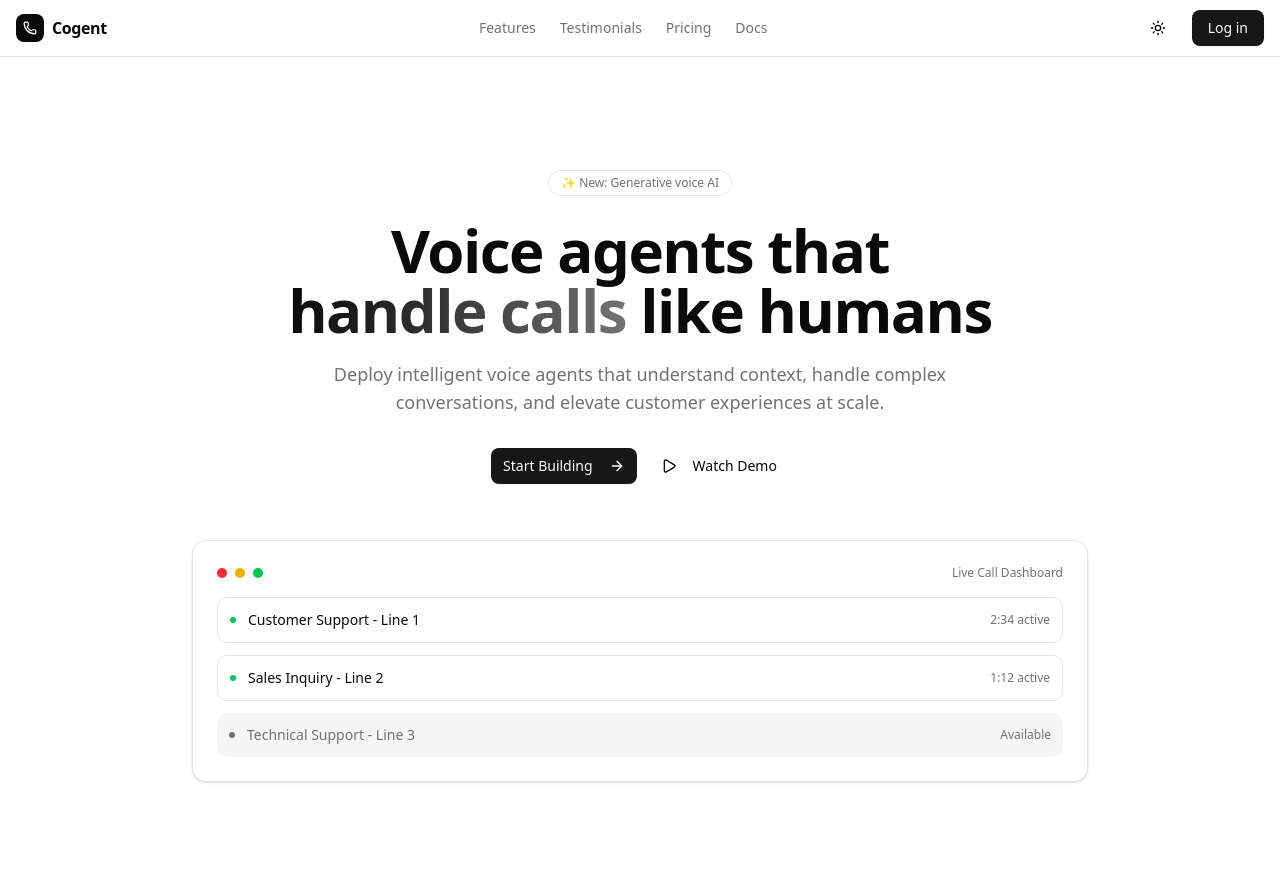
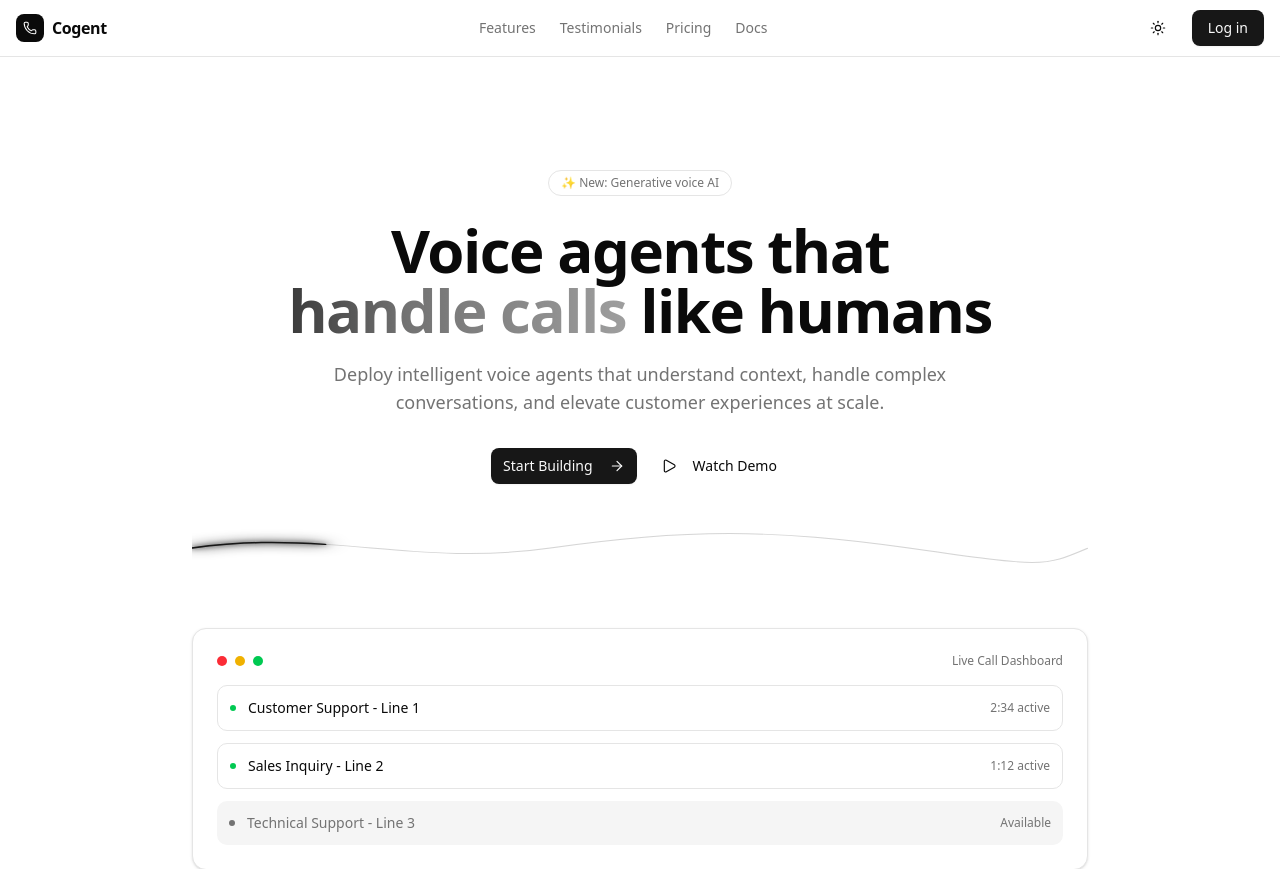
Before and after one commit to benz206/hophacks2025, a Next.js app: page / in a window 1280 px wide. Shown: the top 869 px of the page. Built offline with nearby package versions, Linux system fonts and the light colour scheme.

Commit message:
Temp remove steps

```diff
--- a/app/globals.css
+++ b/app/globals.css
@@ -125,3 +125,35 @@
     @apply bg-background text-foreground;
   }
 }
+
+@layer utilities {
+  .text-gradient {
+    @apply bg-clip-text text-transparent;
+    background-image: linear-gradient(
+      90deg,
+      oklch(0.35 0 0) 0%,
+      oklch(0.5 0 0 / 0.9) 35%,
+      oklch(0.7 0 0) 100%
+    );
+  }
+
+  .dark .text-gradient {
+    background-image: linear-gradient(
+      90deg,
+      oklch(0.9 0 0) 0%,
+      oklch(0.8 0 0 / 0.95) 35%,
+      oklch(0.7 0 0) 100%
+    );
+  }
+
+  /* Electric wire animation */
+  @keyframes electric-travel {
+    0% { stroke-dashoffset: 0; }
+    100% { stroke-dashoffset: -1200; }
+  }
+  .electric-glow {
+    stroke-dasharray: 120 1000;
+    animation: electric-travel var(--electric-speed, 2400ms) linear infinite;
+    filter: drop-shadow(0 0 4px currentColor) drop-shadow(0 0 10px currentColor);
+  }
+}
--- a/app/page.tsx
+++ b/app/page.tsx
@@ -3,6 +3,7 @@ import { FeaturesSection } from "@/components/features-section"
 import { TestimonialsSection } from "@/components/testimonials"
 import { CTASection } from "@/components/cta-sections"
 import { Footer } from "@/components/footer"
+import { Steps } from "@/components/steps"
 
 export default function HomePage() {
   return (
@@ -10,6 +11,7 @@ export default function HomePage() {
       <main>
         <HeroSection />
         <FeaturesSection />
+        {/* <Steps /> */}
         <TestimonialsSection />
         <CTASection />
       </main>
--- /dev/null
+++ b/components/electric-wire.tsx
@@ -0,0 +1,53 @@
+import * as React from "react"
+import { cn } from "@/lib/utils"
+
+type Orientation = "horizontal" | "vertical"
+
+type ElectricWireProps = {
+  className?: string
+  /** Duration for one travel cycle in ms */
+  speedMs?: number
+  /** Use a perfectly straight line instead of a bezier curve */
+  straight?: boolean
+  /** Orientation of the wire */
+  orientation?: Orientation
+}
+
+type CSSVarStyle = React.CSSProperties & Record<string, string>
+
+export function ElectricWire({
+  className,
+  speedMs = 4800,
+  straight = false,
+  orientation = "horizontal",
+}: ElectricWireProps) {
+  const isHorizontal = orientation === "horizontal"
+
+  const viewBox = isHorizontal ? "0 0 800 100" : "0 0 100 800"
+  const basePath = isHorizontal
+    ? "M0 50 C 120 10, 200 90, 320 50 S 520 10, 640 50 S 760 90, 800 50"
+    : "M50 0 C 10 120, 90 200, 50 320 S 10 520, 50 640 S 90 760, 50 800"
+  const straightPath = isHorizontal ? "M0 50 L800 50" : "M50 0 L50 800"
+  const d = straight ? straightPath : basePath
+
+  const style: CSSVarStyle = { "--electric-speed": `${speedMs}ms` }
+
+  return (
+    <svg
+      viewBox={viewBox}
+      preserveAspectRatio="none"
+      className={cn(isHorizontal ? "w-full h-12" : "h-full w-10", className)}
+      aria-hidden="true"
+      focusable="false"
+      style={style}
+    >
+      <path d={d} className="fill-none stroke-current text-muted-foreground/30" strokeWidth={2} />
+      <path
+        d={d}
+        className="fill-none stroke-current text-primary electric-glow"
+        strokeWidth={3}
+        strokeLinecap="round"
+      />
+    </svg>
+  )
+}
--- a/components/features-section.tsx
+++ b/components/features-section.tsx
@@ -56,7 +56,7 @@ export function FeaturesSection() {
                 <div className="p-5">
                   <div className="flex items-center gap-3">
                     <div className="flex h-9 w-9 items-center justify-center rounded-md bg-accent/10">
-                      <feature.icon className="h-5 w-5 text-accent" />
+                      <feature.icon className="h-5 w-5 text-accent" aria-hidden="true" strokeWidth={1.75} />
                     </div>
                     <div className="text-base font-medium">{feature.title}</div>
                   </div>
--- a/components/footer.tsx
+++ b/components/footer.tsx
@@ -10,7 +10,7 @@ export function Footer() {
           <div className="lg:col-span-1">
             <div className="flex items-center gap-2">
               <div className="flex items-center justify-center w-7 h-7 bg-foreground text-background rounded-md">
-                <Phone className="h-3.5 w-3.5" />
+                <Phone className="h-3.5 w-3.5" aria-hidden="true" strokeWidth={1.75} />
               </div>
               <span className="text-base font-semibold tracking-tight">Cogent</span>
             </div>
--- a/components/header.tsx
+++ b/components/header.tsx
@@ -9,7 +9,7 @@ export function Header() {
       <div className="container mx-auto flex h-14 items-center justify-between px-4">
         <div className="flex items-center gap-2">
           <div className="flex items-center justify-center w-7 h-7 bg-foreground text-background rounded-md">
-            <Phone className="h-3.5 w-3.5" />
+            <Phone className="h-3.5 w-3.5" aria-hidden="true" strokeWidth={1.75} />
           </div>
           <span className="text-base font-semibold tracking-tight">Cogent</span>
         </div>
--- a/components/hero-section.tsx
+++ b/components/hero-section.tsx
@@ -1,6 +1,7 @@
 import { Button } from "@/components/ui/button"
 import { ArrowRight, Play } from "lucide-react"
 import Link from "next/link"
+import { ElectricWire } from "@/components/electric-wire"
 
 export function HeroSection() {
   return (
@@ -14,7 +15,7 @@ export function HeroSection() {
           </div>
 
           <h1 className="text-4xl font-semibold tracking-tight sm:text-6xl text-balance">
-            Voice agents that <span className="bg-gradient-to-r from-foreground to-muted-foreground bg-clip-text text-transparent">handle calls</span> like humans
+            Voice agents that <span className="text-gradient">handle calls</span> like humans
           </h1>
 
           <p className="mt-5 text-base sm:text-lg leading-7 text-muted-foreground max-w-2xl mx-auto text-pretty">
@@ -25,15 +26,20 @@ export function HeroSection() {
             <Button className="px-5" asChild>
               <Link href="/dashboard">
                 Start Building
-                <ArrowRight className="ml-2 h-4 w-4" />
+                <ArrowRight className="ml-2 h-4 w-4" aria-hidden="true" strokeWidth={1.75} />
               </Link>
             </Button>
             <Button variant="ghost" asChild>
               <Link href="/demo">
-                <Play className="mr-2 h-4 w-4" />
+                <Play className="mr-2 h-4 w-4" aria-hidden="true" strokeWidth={1.75} />
                 Watch Demo
               </Link>
             </Button>
+          </div>
+
+          {/* Decorative electric wire */}
+          <div className="mt-10 hidden sm:block">
+            <ElectricWire />
           </div>
 
           {/* Hero visual */}
--- /dev/null
+++ b/components/steps.tsx
@@ -0,0 +1,43 @@
+import { ElectricWire } from "@/components/electric-wire"
+
+type Step = { title: string; description: string }
+
+const steps: Step[] = [
+  { title: "Create agent", description: "Configure voice, tools, and routing." },
+  { title: "Connect number", description: "Provision a phone number in seconds." },
+  { title: "Go live", description: "Receive calls and view analytics." },
+]
+
+export function Steps() {
+  return (
+    <section aria-label="How it works" className="py-16">
+      <div className="container mx-auto px-4 max-w-5xl">
+        <div className="grid grid-cols-[1fr_auto_1fr] gap-x-6 sm:gap-x-10">
+          <div className="space-y-10">
+            {steps.map((step, i) => (
+              <div key={i} className="rounded-xl border border-border bg-card p-4">
+                <div className="text-sm text-muted-foreground">Step {i + 1}</div>
+                <div className="mt-1 font-medium text-foreground">{step.title}</div>
+                <div className="text-sm text-muted-foreground mt-1">{step.description}</div>
+              </div>
+            ))}
+          </div>
+
+          <div className="relative">
+            <div className="absolute inset-0 flex items-stretch" aria-hidden>
+              <ElectricWire orientation="vertical" straight speedMs={8000} className="h-full" />
+            </div>
+          </div>
+
+          <div className="space-y-10 invisible sm:visible">
+            {steps.map((step, i) => (
+              <div key={i} className="rounded-xl border border-dashed border-border/60 p-4 text-muted-foreground">
+                Helper
+              </div>
+            ))}
+          </div>
+        </div>
+      </div>
+    </section>
+  )
+}
--- a/components/theme-toggle.tsx
+++ b/components/theme-toggle.tsx
@@ -16,9 +16,9 @@ export function ThemeToggle() {
       onClick={toggleAppearance}
    >
       {appearance === "dark" ? (
-        <Moon className="h-4 w-4" />
+        <Moon className="h-4 w-4" aria-hidden="true" strokeWidth={1.75} />
       ) : (
-        <Sun className="h-4 w-4" />
+        <Sun className="h-4 w-4" aria-hidden="true" strokeWidth={1.75} />
       )}
       <span className="sr-only">Toggle theme</span>
     </Button>
```
Also changed, not shown: components/testimonials.tsx (+22 -4 lines).
